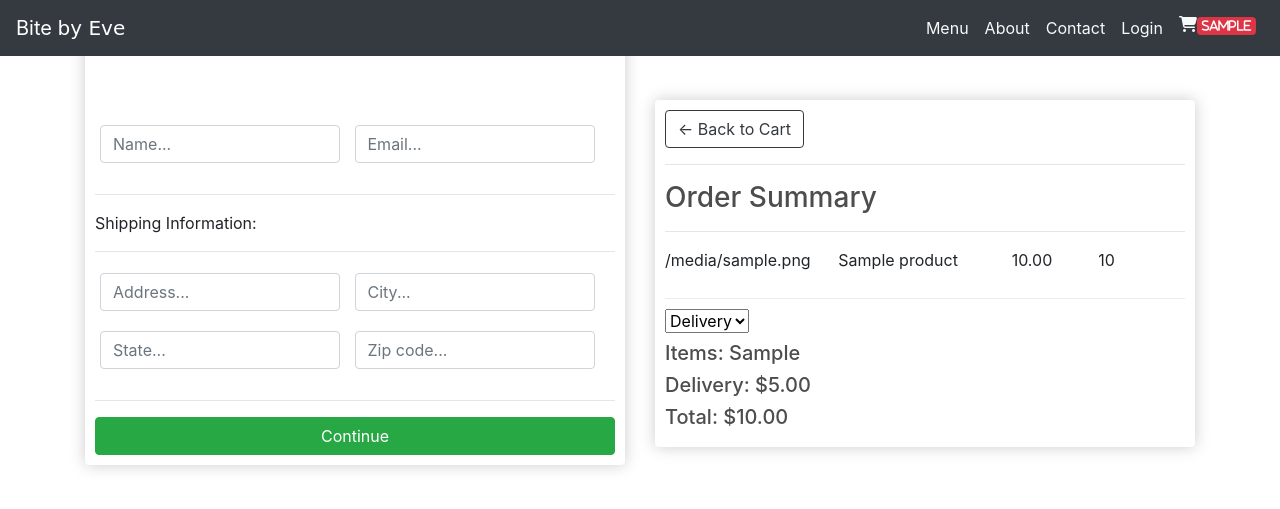
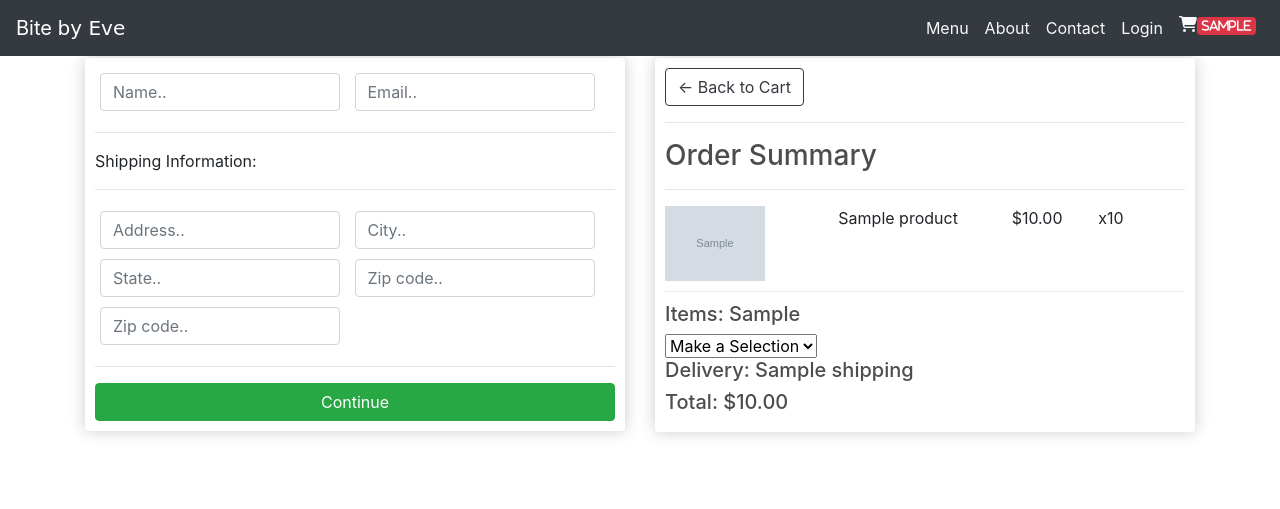
Before and after one commit to tyrainman427/bitebyeve, a Django app: template cart/templates/cart/checkout.html in a window 1280 px wide. Shown: the top 509 px of the page. Run offline with Django 3.2, Linux system fonts and the light colour scheme; the template is opened without the code that fills it: most values are stand-ins (such as "Sample title", 1, 10 or a date in 2020); grey boxes marked "Sample" are stand-in pictures; some libraries are stand-ins or nearby versions.

```diff
--- a/cart/templates/cart/checkout.html
+++ b/cart/templates/cart/checkout.html
@@ -3,8 +3,83 @@
 
 {% block body %}
 
+<div class="container" onload ='getLastSelectedValue()'>
+	<div class="row mt-5">
+<div class="col-lg-6">
+ <div class="box-element" id="form-wrapper">
+	 <form id="form">
+		 <div id="user-info">
+			 <div class="form-field">
+				 <input required class="form-control" type="text" name="name" placeholder="Name..">
+			 </div>
+			 <div class="form-field">
+				 <input required class="form-control" type="email" name="email" placeholder="Email..">
+			 </div>
+		 </div>
 
-	<script src="https://www.paypal.com/sdk/js?client-id=YOUR-CLIENT-ID&currency=USD&disable-funding=credit"></script>
+		 <div id="shipping-info">
+			 <hr>
+			 <p>Shipping Information:</p>
+			 <hr>
+			 <div class="form-field">
+				 <input class="form-control" type="text" name="address" placeholder="Address..">
+			 </div>
+			 <div class="form-field">
+				 <input class="form-control" type="text" name="city" placeholder="City..">
+			 </div>
+			 <div class="form-field">
+				 <input class="form-control" type="text" name="state" placeholder="State..">
+			 </div>
+			 <div class="form-field">
+				 <input class="form-control" type="text" name="zipcode" placeholder="Zip code..">
+			 </div>
+			 <div class="form-field">
+				 <input class="form-control" type="text" name="country" placeholder="Zip code..">
+			 </div>
+		 </div>
+
+		 <hr>
+		 <input id="form-button" class="btn btn-success btn-block" type="submit" value="Continue">
+	 </form>
+ </div>
+
+ <br>
+ <div class="box-element hidden" id="payment-info">
+	 <small>Paypal Options</small>
+	 <button id="make-payment">Make payment</button>
+	 <div id="paypal-button-container"></div>
+ </div>
+
+</div>
+
+<div class="col-lg-6">
+ <div class="box-element">
+	 <a  class="btn btn-outline-dark" href="{% url 'cart:cart' %}">&#x2190; Back to Cart</a>
+	 <hr>
+	 <h3>Order Summary</h3>
+	 <hr>
+	 {% for item in items %}
+	 <div class="cart-row">
+		 <div style="flex:2"><img class="row-image" src="{{item.product.imageURL}}"></div>
+		 <div style="flex:2"><p>{{item.product.name}}</p></div>
+		 <div style="flex:1"><p>${{item.product.price|floatformat:2}}</p></div>
+		 <div style="flex:1"><p>x{{item.quantity}}</p></div>
+	 </div>
+	 {% endfor %}
+	 <h5>Items:   {{order.get_cart_item}}</h5>
+	 <select id="delivery" onchange = "getSelectValue('delivery');">
+		 <option value="" disabled selected>Make a Selection</option>
+		 {% for id, choice in order.shipping %}
+		 <option value="{{ id }}"{% if order.shipping == id %} selected="selected"{% endif %}>{{ choice }}</option>
+		 {% endfor %}
+	 </select>
+	 <h5>Delivery:	{{order.shipping}}</h5>
+	 <h5>Total:   ${{order.get_cart_total|floatformat:2}}</h5>
+ </div>
+</div>
+</div>
+</div>
+<!-- <script src="https://www.paypal.com/sdk/js?client-id=YOUR-CLIENT-ID&currency=USD&disable-funding=credit"></script> -->
 
 <script>
 var total = '{{order.get_cart_total}}'
@@ -41,6 +116,7 @@
 <script type="text/javascript">
 var shipping = '{{order.shipping}}'
 
+
 if (shipping == 'False'){
  document.getElementById('shipping-info').innerHTML = ''
 }
@@ -57,6 +133,7 @@
 }
 
 var form = document.getElementById('form')
+
 form.addEventListener('submit', function(e){
 	 e.preventDefault()
 	 console.log('Form Submitted...')
@@ -64,11 +141,11 @@
 	 document.getElementById('payment-info').classList.remove("hidden");
  })
 
-		/*
+
  document.getElementById('make-payment').addEventListener('click', function(e){
 	 submitFormData()
  })
-	    */
+
 
  function submitFormData(){
 	 console.log('Payment button clicked')
@@ -101,7 +178,7 @@
 	 console.log('Shipping Info:', shippingInfo)
 	 console.log('User Info:', userFormData)
 
-	    	var url = "/process_order/"
+	 var url = "/cart/process_order/"
 	 fetch(url, {
 		 method:'POST',
 		 headers:{
@@ -119,96 +196,12 @@
 	 cart = {}
 	 document.cookie ='cart=' + JSON.stringify(cart) + ";domain=;path=/"
 
-				window.location.href = "{% url 'cart:cart' %}"
+	 window.location.href = "{% url 'products:product-list' %}"
 
 	 })
  }
 </script>
 
- <style media="screen">
-  #form {
-    margin-top: 100px;
-  }
-  .form-control {
-    margin-bottom: 10px;
-  }
-</style>
-
-<div class="container">
-  <div class="row">
-    <div class="col-lg-6">
-      <div class="box-element" id="form-wrapper">
-        <form id=form>
-          <div id="user-info">
-            <div class="form-field">
-                <input required class="form-control" type="text" name="name" placeholder="Name...">
-            </div>
-            <div class="form-field">
-                <input required class="form-control" type="email" name="email" placeholder="Email...">
-            </div>
-          </div>
-
-          <div id="shipping-info">
-            <hr>
-            <p>Shipping Information:</p>
-            <hr>
-            <div class="form-field">
-                <input class="form-control" type="text" name="address" placeholder="Address...">
-            </div>
-            <div class="form-field">
-                <input class="form-control" type="text" name="city" placeholder="City...">
-            </div>
-            <div class="form-field">
-                <input class="form-control" type="text" name="state" placeholder="State...">
-            </div>
-            <div class="form-field">
-                <input class="form-control" type="text" name="zipcode" placeholder="Zip code...">
-            </div>
-          </div>
-
-          <hr>
-          <input id="form-button" type="submit" class="btn btn-success btn-block" value="Continue">
-        </form>
-      </div>
-      <br>
-
-      <div class="box-element hidden" id="payment-info">
-        <small>Paypal Options</small>
-      </div>
-
-    </div>
-
-    <div class="col-lg-6" style="margin-top:100px;">
-      <div class="box-element">
-        <a class="btn btn-outline-dark" href="{% url 'cart:cart'%}">&#x2190; Back to Cart</a>
-        <hr>
-        <h3>Order Summary</h3>
-        <hr>
-        {% for item in items %}
-        <div class="cart-row">
-          <div style="flex:2"><p>{{item.product.imageURL}}</p></div>
-          <div style="flex:2"><p>{{item.product.name}}</p></div>
-          <div style="flex:1"><p>{{item.product.price|floatformat:2}}</p></div>
-          <div style="flex:1"><p>{{item.quantity}}</p></div>
-        </div>
-        {% endfor %}
-
-				<select class="mb-2" name="delivery">
-					<option value="Delivery">Delivery</option>
-					<option value="Pick Up">Pick Up</option>
-				</select>
-
-        <h5>Items:  {{order.get_cart_item}}</h5>
-				{% if item.add_on %}
-				<h5>Delivery: $5.00</h5>
-				{% endif%}
-        <h5>Total:  ${{order.get_cart_total|floatformat:2}}</h5>
-      </div>
-    </div>
-
-  </div>
-</div>
-
 
 
 {% endblock%}
--- a/cart/urls.py
+++ b/cart/urls.py
@@ -9,6 +9,7 @@ urlpatterns = [
     path('', cart, name='cart'),
     path('checkout/', checkout, name='checkout'),
     path('update_item/', updateItem, name='update_item'),
+    path('process_order/', processOrder, name="process_order"),
 
     # path('<int:pk>/cart/', ListCart, name='list-carts'),
     # path('cart/<int:pk>/', DetailCart.as_view(), name='detail-cart'),
--- a/product/templates/product/base.html
+++ b/product/templates/product/base.html
@@ -86,7 +86,7 @@
         <a class="nav-link text-light" href="#">Login</a>
       </li>
       <li class="nav-item">
-        <a href="/cart/" type="button"><i class="nav-link text-light fas fa-shopping-cart"><span class="badge badge-danger">{{cartItems}}</span></i></a>
+        <a href="{% url 'cart:cart' %}" type="button"><i class="nav-link text-light fas fa-shopping-cart"><span class="badge badge-danger">{{cartItems}}</span></i></a>
       </li>
     </ul>
   </div>
--- a/product/templates/product/product_list.html
+++ b/product/templates/product/product_list.html
@@ -99,7 +99,7 @@ $(document).on('click','.delete-company',function(){
 </div>
 
 <!-- About Us -->
-<section id="about" class="shadow pb-1 bg-dark rounded">
+<section id="about" class="shadow pb-1 bg-dark text-white rounded">
   <div class="container">
     <h1 class="text-center mt-5">WHOLE 30 MENU</h1>
     <br>
--- a/product/urls.py
+++ b/product/urls.py
@@ -7,7 +7,7 @@ app_name = 'products'
 urlpatterns = [
     path('', views.index, name='product-list'),
     # path('product/', views.ProductListView.as_view(), name='product-list'),
-    path('product/<int:pk>/', views.ProductDetailView.as_view(), name='product_detail'),
+    path('<int:pk>/', views.ProductDetailView.as_view(), name='product_detail'),
     path('product/create/', views.ProductCreateView.as_view(), name='product-create'),
     path('product/<int:pk>/update/', views.ProductUpdateView.as_view(), name='product-update'),
     path('product/<int:pk>/delete/', views.ProductDeleteView.as_view(), name='product-delete'),
```
Also changed, not shown: cart/views.py (+20 -5 lines), product/models.py (+19 -5 lines), product/utils.py (+6 -6 lines), product/migrations/0008_auto_20201101_0602.py (added), product/migrations/0009_customer_email.py (added), product/migrations/0010_auto_20201101_0736.py (added), product/migrations/0011_order_pickup.py (added). Lines whose indentation alone changed are shown as unchanged.
